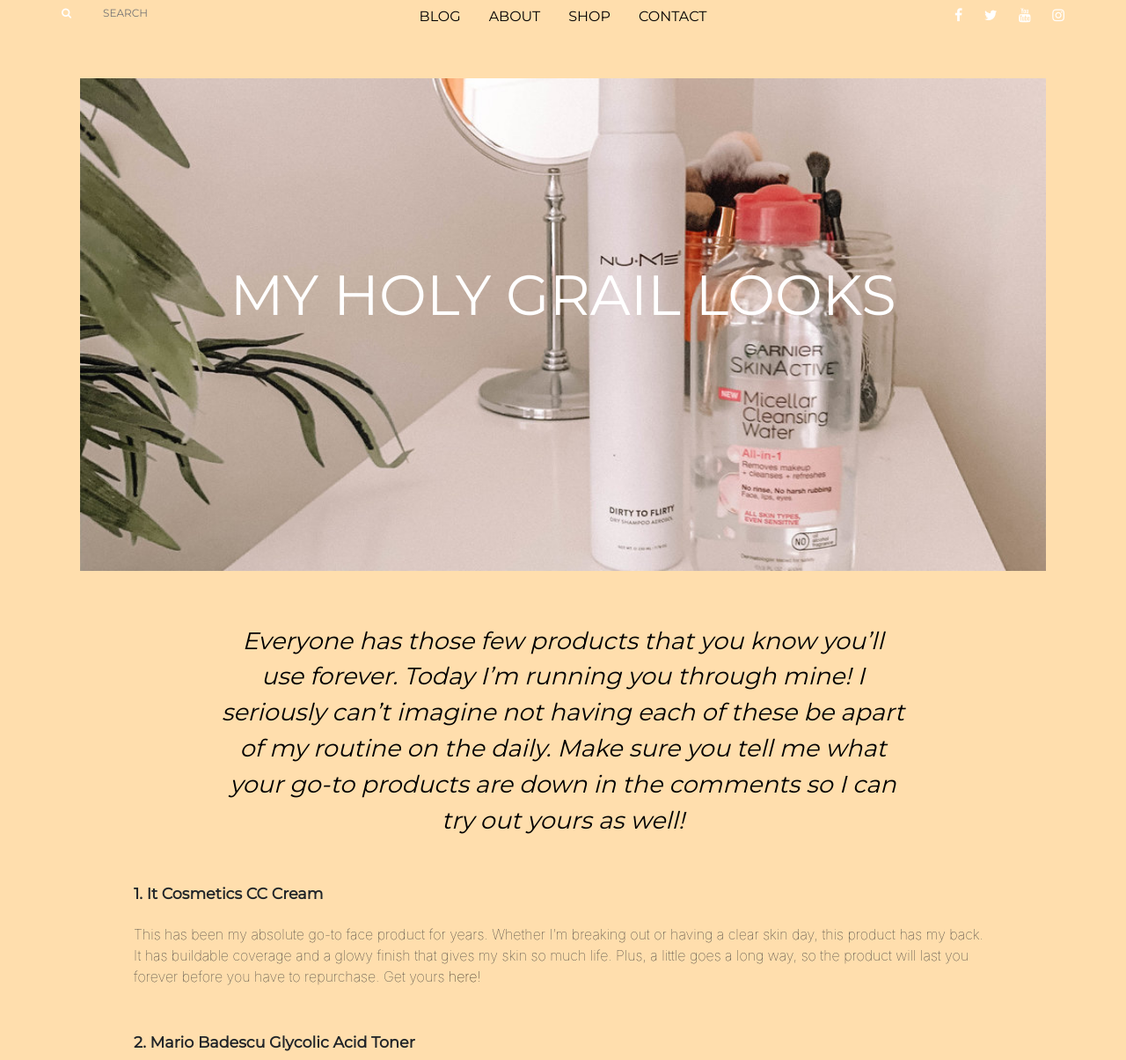
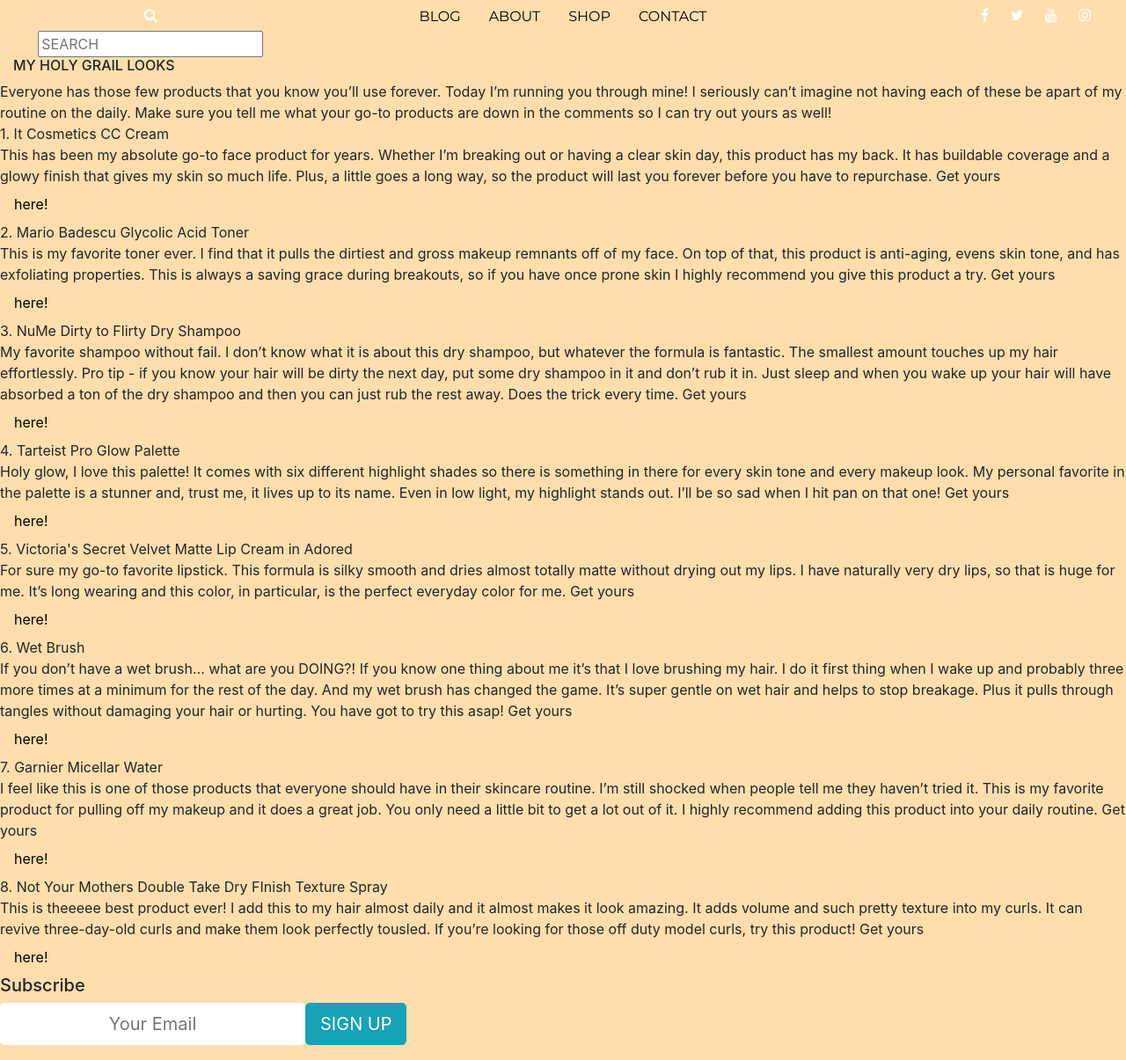
Before and after one commit to L3acy14/L3acy14.github.io, a plain HTML site: page Product.html in a window 1280 px wide. Shown: the part 115-1320 px from the top of the page at 88% size. Drawn offline with nearby package versions, Linux system fonts and the light colour scheme.

Commit message:
Update custom.css

```diff
--- a/custom.css
+++ b/custom.css
@@ -9,54 +9,10 @@ a {
 }
 a:hover {
     color: lightgray;
-    text-decoration: none;
 }
 .col-sm {
     height: 450px;
     color: transparent;
-}
-.col-info {
-    margin-top: 30px;
-    margin-left: 10%;
-    margin-right: 10%;
-}
-.col-info .row h7 {
-    margin-top: 30px;
-    margin-left: 10%;
-    margin-right: 10%;
-    text-align: center;
-    font-family: 'Montserrat', sans-serif;
-}
-.col-info .row h8 {
-    padding-top: 50px;
-    font-size: 1.1em;
-    font-family: 'Montserrat', sans-serif;
-}
-
-.col-info .row h8 h9{
-    color: black;
-    font-style: normal;
-    font-size: .8em;
-    padding-top: 20px !important;
-    font-family: 'Montserrat', sans-serif;
-
-}
-.subscribe.area {
-    background-color: #FFEFD9;
-    padding: 0;
-    margin: 0;
-    margin-top: 40px;
-    height: 8em;
-    width: 100%;
-}
-.area .row form {
-    display: inline-block;
-    text-align: center
-}
-.area .row {
-    display: inline-block;
-    text-align: center;
-    height: 50%;
 }
 .right {
     text-align: right;
@@ -87,14 +43,11 @@ h1 {
     font-size: 3em;
     margin-bottom: 0;
 }
-h1:hover {
-    color:black;
-}
 h2 {
     display: flex;
     align-items: center;
     justify-content: center;
-    font-size: 1.2em;
+    font-size: 1.5em;
     font-family: 'Montserrat', sans-serif;
     font-weight: 100
   }
@@ -118,59 +71,6 @@ h4 {
     padding-top: .5em
 
 }
-h5 {
-    font-size: 2em;
-    font-family: 'Montserrat', sans-serif;
-    font-weight: 100;
-    padding-top: .5em
-}
-h6 {
-    font-family: 'Montserrat', sans-serif;
-    font-size: 4rem;
-    color: white;
-    text-align: center;
-    /* display: flex; */
-}
-h7 {
-    color: black;
-    font-size: 1.7em;
-    font-style: oblique;
-}
-h8 {
-    font-weight: bold;
-}
-
-h9 {
-    padding-top: 20px;
-    font-weight: 100;
-}
-h9 a.nav-link {
-    padding: 0;
-    display: inline;
-}
-#header-photo {
-    text-align:center;
-    padding-top: 50px;
-}
-#header-photo .row {
-    display: inline-block;
-    width: 90%;
-    height: 35em;
-    margin-left: 20px;
-    margin-right: 20px;
-    background-image: url(product.jpg);
-    background-size: cover;
-    /* background-repeat: no-repeat; */
-    /* background-attachment: fixed; */
-    background-position: center;
-    align-items: center;
-    /* text-align: center; */
-    /* padding: 0; */
-}
-#header-photo .row .col {
-    display: inline-block;
-    padding-top: 13em;
-}
 img {
     width: 100%;
 
@@ -185,19 +85,12 @@ input.form-control {
     height: 25px;
     width: 150px !important;
 }
-input#email.btn.btn-lg, button.btn.btn-info.btn-lg {
-    border: 1px solid black;
-    font-size: 1rem;
-    font-family: 'Montserrat', sans-serif;
-    font-weight: 100;
-
-}
 .nav-bar-1 {
     justify-content: left;
     width: 100%;
     padding: 0;
 }
-.col-sm-6.nav {
+.nav-bar-2 {
     justify-content: center;
     width: 100%;
     padding-top:0;
@@ -207,32 +100,13 @@ input#email.btn.btn-lg, button.btn.btn-info.btn-lg {
     font-family: 'Montserrat', sans-serif;
     font-weight: 100
 }
-p {
-    color:white;
-    font-style: italic;
-    font-family: 'Montserrat', sans-serif;
-    font-weight: 100;
-    font-size: 1.2rem;
-    padding-top: 15%;
-
-}
-.pull-left {
-    height: 400px;
-    width: auto;
-}
-.pull-left:hover {
-    opacity: 1;
-}
 .sticky-top {
     background-color: #FFDEAD;
     width: 100%;
     line-height: 10px;
 }
 
-.picture-2 a.nav-link {
-    padding: 0;
-    display: inline;
-}
+
 .social {
     text-align: right;
 }
@@ -242,14 +116,7 @@ p {
     margin-left: 0;
     width: 100%;
 }
-.row .col-sm-4 {
-    padding-top: 50px;
-}
-.row.subscribe {
-    background-color: #FFEFD9;
-    width: 100%;
-    height: 4em;
-}
+
 .ft14 {
     font-size: 44px !important;
       color:black;
@@ -301,93 +168,3 @@ p {
 #instagram {
     padding-top: 30px;
 }
-
-input.btn.btn-lg {
-    width: 60%;
-    height: 40px;
-    border-top-right-radius: 0;
-    border-bottom-right-radius: 0;
-}
-button.btn {
-    width: 40%;
-    height: 40px;
-    border-top-left-radius: 0;
-    border-bottom-left-radius: 0;
-}
-#email.btn.btn-lg {
-    background-color: transparent;
-    border: 1px solid white;
-}
-.btn-lg {
-    padding: 0;
-    width: 40%;
-}
-.subscribe {
-    opacity: 25%;
-}
-form {
-    width: 200px;
-}
-
-.col.subscribe {
-    text-align: right;
-    padding-top: 1.2em;
-
-}
-.col.subscribe-form {
-    padding-top: .7em;
-}
-.btn-info {
-    background-color:#D8AFB7;
-    border-color: transparent;
-}
-
-
-.slicknav_menu {
-    display: none;
-}
-
-@import url("//maxcdn.bootstrapcdn.com/font-awesome/4.1.0/css/font-awesome.min.css");
-body { margin: 30px; }
-.search {
-  position: relative;
-  color: white;
-  font-size: 12px;
-  text-align: left;
-}
-
-.search input {
-  width: 8em;
-  height: 32px;
-
-  background: transparent;
-  border: none;
-
-}
-input {
-    text-align: center;
-    font-family: 'Montserrat', sans-serif;
-    font-weight: 100;
-
-}
-
-.search .fa-search {
-  position: relative;
-
-}
-
-@media only screen and (max-width: 479px) {
-.search, .menu, .social {
-    text-align: center;
-}
-.col.subscribe {
-    text-align: center;
-}
-.col.subscribe-form {
-    padding-left: 60px;
-}
-p {
-    font-size: 1em;
-    padding-top: 20px;
-}
-}
```
